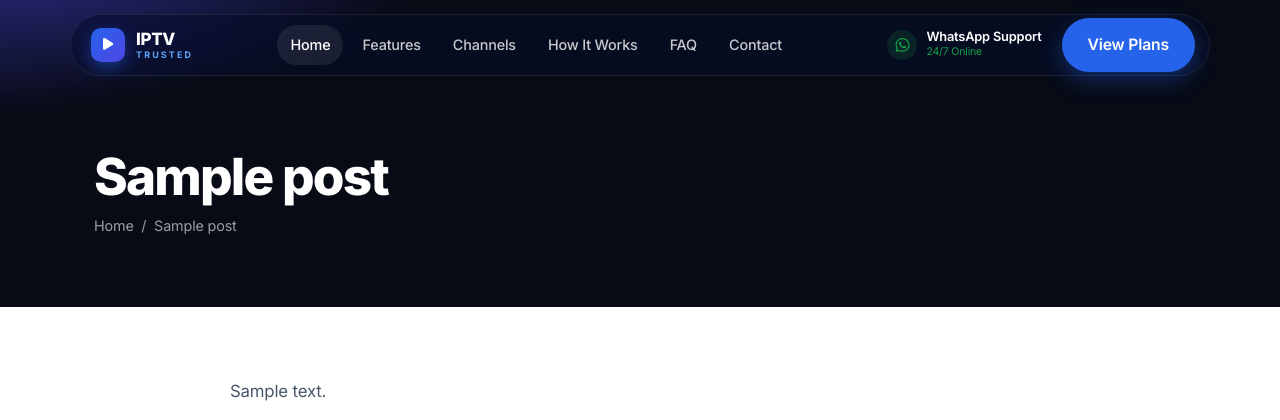
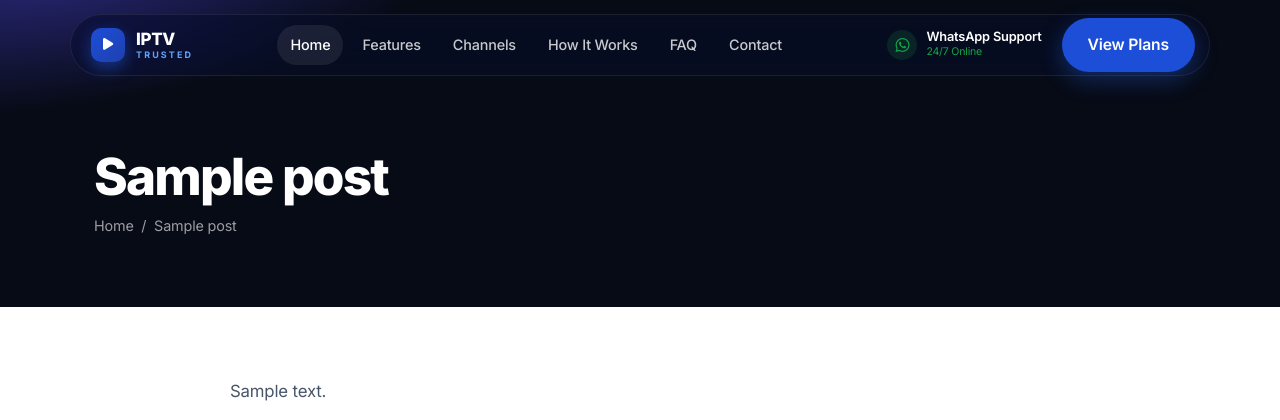
Before and after one commit to mryoussefgc-a11y/youssef, a WordPress theme: template iptv-trusted-theme/page.php in a window 1280 px wide. Shown: the top 420 px of the page. Run offline with PHP 8.4 and a stand-in for WordPress, Linux system fonts and the light colour scheme; the site name, menu and one post (Sample post) are stand-ins, and other content is empty.

Commit message:
Switch brand blue to a deeper "Deep Trust" palette
Update the --blue / --blue-dark / --indigo design tokens to a deeper,
more corporate blue for a more professional, trustworthy feel.

Co-Authored-By: Claude Opus 4.8 <noreply@anthropic.com>
Claude-Session: https://claude.ai/code/session_01Fy4bfaH9EDW1Cz4mTRdttj

```diff
--- a/iptv-trusted-theme/header.php
+++ b/iptv-trusted-theme/header.php
@@ -19,12 +19,12 @@
        Design Tokens
     ============================================================ */
     :root {
-      --blue: #2563eb;
-      --blue-dark: #1d4ed8;
+      --blue: #1d4ed8;
+      --blue-dark: #1e3a8a;
       --blue-light: #60a5fa;
-      --cyan: #06b6d4;
-      --indigo: #4f46e5;
-      --blue-soft: #eff4ff;
+      --cyan: #0ea5e9;
+      --indigo: #1e40af;
+      --blue-soft: #eef2ff;
 
       --ink: #0a1024;
       --ink-2: #1e293b;
```
